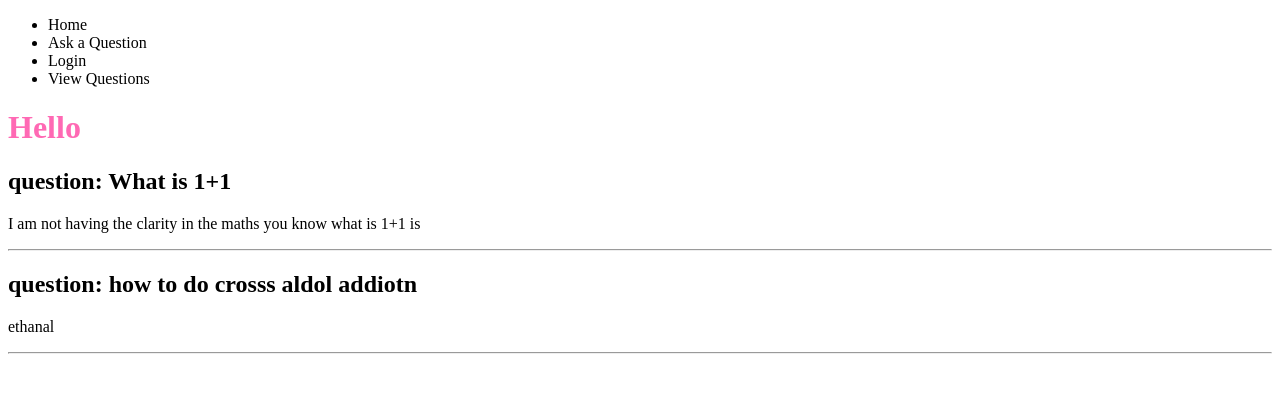
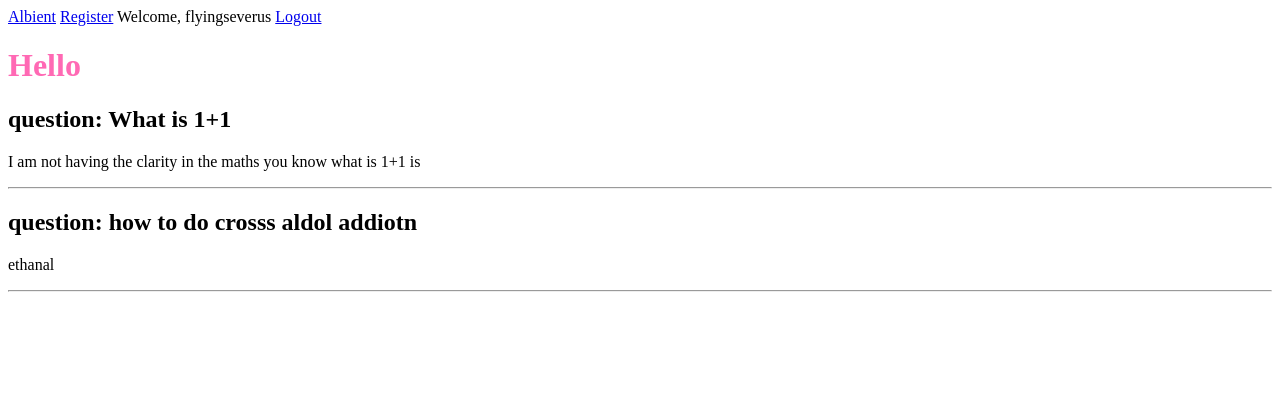
Before and after one commit to Whitespace404/albient, a Flask app: page /home in a window 1280 px wide. Shown: the top 393 px of the page. Run offline with Flask 3, Linux system fonts and the light colour scheme; a user stored in the database is signed in.

Commit message:
add logout

```diff
--- a/albient/routes.py
+++ b/albient/routes.py
@@ -56,7 +56,10 @@ def register():
         return redirect(url_for("login"))
     return render_template("register.html", form=form, title="Register")
 
-    if form.validate_on_submit:
-        print(form.username.data)
-        print(form.password.data)
-    return render_template("register.html", form=form)
+
+@app.route("/logout")
+@login_required
+def logout():
+    logout_user()
+    flash("Logged out")
+    return redirect(url_for("home"))
--- a/albient/templates/base.html
+++ b/albient/templates/base.html
@@ -17,6 +17,18 @@
       {% endif %}
     {% endwith %}
 
+    <nav>
+      <a href="{{ url_for('home') }}">Albient</a>
+      <a href="{{ url_for('register') }}">Register</a>
+
+      {% if current_user.is_authenticated %}
+        <span>Welcome, {{ current_user.username }}</span>
+        <a href="{{ url_for('logout') }}">Logout</a>
+      {% else %}
+        <a href="{{ url_for('login') }}">Login</a>
+      {% endif %}
+    </nav>
+
     {% block content %}
     {% endblock %}
   </body>
--- a/albient/templates/home.html
+++ b/albient/templates/home.html
@@ -2,14 +2,7 @@
 
 {% block content %}
 
-<nav>
-    <ul>
-        <li>Home</li>
-        <li>Ask a Question</li>
-        <li>Login</li>
-        <li>View Questions</li>
-    </ul>
-</nav>
+
 
 <h1>Hello</h1>
 
```
